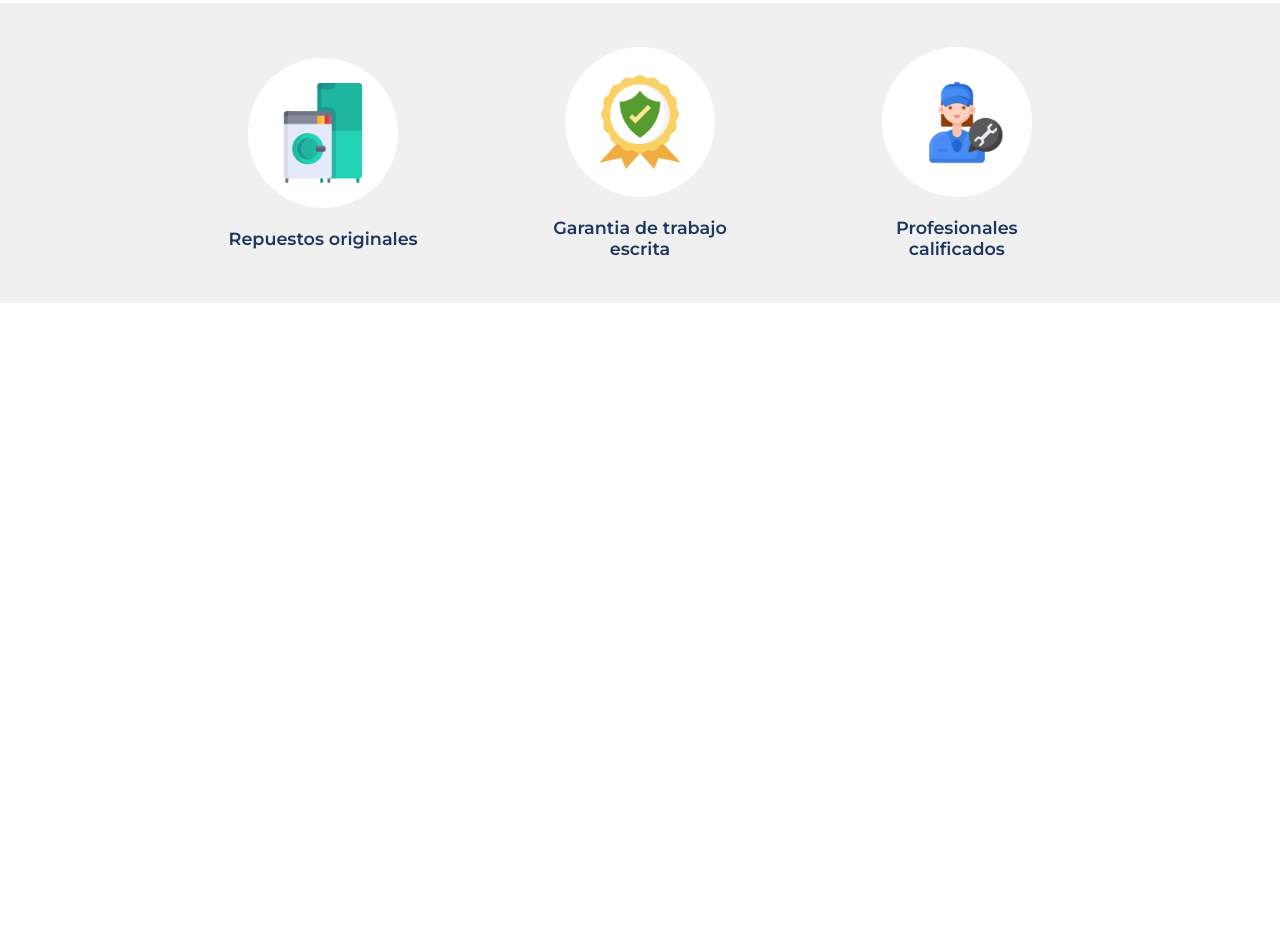
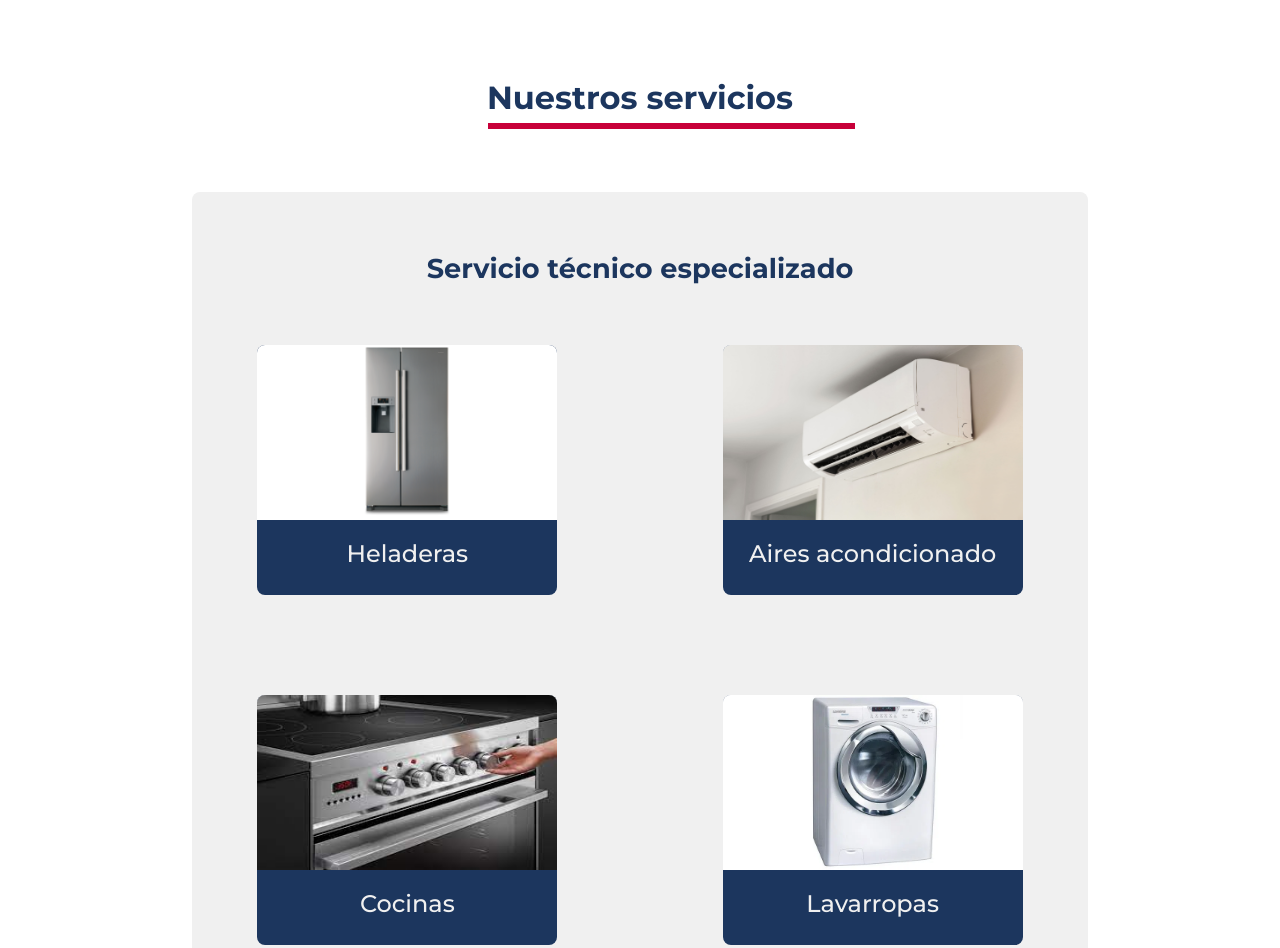
Before and after one commit to erikcba/pagina-service-electrodomesticos, a plain HTML site: page index.html in a window 1280 px wide. Shown: the part 1351-2299 px from the top of the page. Drawn offline with Linux system fonts and the light colour scheme; a web font is replaced by a local one.

Commit message:
agregado de seccion servicios

```diff
--- a/estilos.css
+++ b/estilos.css
@@ -148,12 +148,14 @@ html{
   border: solid 2px #d5023e;
   margin-right: 8px;
   font-weight: bold;
+  border-radius: 6px;
 }
 
 .btn__secundario {
   background-color: #f0f0f015;
   border: solid 2px #d5023e;
   color: white;
+  border-radius: 6px;
 }
 
 .boton__contacto button:hover {
@@ -165,7 +167,7 @@ html{
 .caracteristicas__container {
   background-color: var(--color-seccion-intermedia);
   height: 300px;
-  display: flex;
+  display: none;
   align-items: center;
   justify-content: center;
 }
@@ -176,6 +178,7 @@ html{
   justify-content: center;
   align-items: center;
   font-size: 2rem;
+  font-weight: bold;
 }
 
 
@@ -279,16 +282,12 @@ html{
   width: 15%;
 }
 
-.quienes-somos__container {
-  height: 700px;
-  background-color: white;
-}
-
 .cotizacion__container {
   width: 65%;
   padding: 50px;
   margin-bottom: 100px;
   background-color: #F0F0F0;
+  border-radius: 8px;
 }
 
 .cotizacion__contenido {
@@ -341,7 +340,7 @@ html{
   font-size: 1.2rem;
   color: white;
   font-weight: bold;
-
+  border-radius: 6px;
 }
 
 .boton__wsp:hover{
@@ -355,3 +354,77 @@ html{
   text-align: right;
   font-weight: 500;
 }
+
+.servicio-tecnico__container {
+  padding-top: 75px;
+  display: flex;
+  align-items: center;
+  justify-content: center;
+  flex-direction: column;
+  gap: 75px;
+  padding-bottom: 100px;
+}
+
+.servicio-tecnico-tarjetas__container {
+  background-color: var(--color-seccion-intermedia);
+  width: 70%;
+  border-radius: 8px;
+}
+
+.servicio-tecnico-tarjetas__container .titulo-servicios {
+  color: var(--color-principal);
+  padding: 60px;
+  font-size: 1.7rem;
+  font-weight: bold;
+  text-align: center;
+}
+
+.servicio-tecnico-titulo{
+  position: relative;
+}
+
+.servicio-tecnico-titulo::after {
+  content: "";
+  position: absolute;
+  display: block;
+  height: 0.2em;
+  background-color: #C70039;
+  width: 120%;
+  left: 1px;
+  top: 45px;
+}
+
+.servicio-tecnico-contenedor {
+  display: flex;
+  align-items: center;
+  justify-content: space-evenly;
+  flex-wrap: wrap;
+  gap: 100px;
+  padding-bottom: 50px;
+}
+
+.servicio-tecnico__tarjeta {
+  height: 250px;
+  width: 300px;
+  background-color: var(--color-principal);
+  border-radius: 8px;
+}
+
+.servicio-tecnico__tarjeta img{
+  height: 70%;
+  width: 100%;
+  border-radius: 8px 8px 0 0 ;
+  background-color: white;
+}
+
+.servicio-tecnico__tarjeta  .tarjeta__titulo {
+  color: var(--color-seccion-intermedia);
+  font-size: 1.5rem;
+  font-weight: 500;
+  padding: 15px;
+  text-align: center;
+}
+
+.horno-electrico img{
+  width: 80%;
+}
--- a/index.html
+++ b/index.html
@@ -21,9 +21,9 @@
                 <ul>
                   <li><a href="#">Inicio</a></li>
 
+                  <li><a href="#Caracteristicas">Servicios</a></li>
+
                   <li><a href="#">Acerca de</a></li>
-
-                  <li><a href="#Caracteristicas">Servicios</a></li>
 
                   <li><a href="#">Contacto</a></li>
 
@@ -63,7 +63,7 @@
 
         <section class="servicios__container">
 
-            <!-- <h1 class="titulo__seccion titulo__servicios">Tus electrodomesticos en buenas manos</h1> -->
+
 
             <div class="servicios__elementos">
 
@@ -81,8 +81,6 @@
                         <li>Reparacion a cargo de profesionales</li>
                         <li>Entrega del aparato listo para volverse a usar</li>
                     </ul>
-
-
 
                 </div>
 
@@ -114,12 +112,6 @@
         </section>
 
         <section class="caracteristicas__container" id="Caracteristicas">
-
-            <!-- <div class="titulo__seccion">
-
-                <h1>Lo que ofrecemos</h1>
-
-            </div> -->
 
             <div class="tarjetas-caracteristicas__container">
 
@@ -154,25 +146,102 @@
 
                 </div>
 
-                <!-- <div class="tarjeta-servicios">
-
-                    <div class="tarjeta-img">
-                        <img src="./imagenes/tecnico.png" alt="">
-                    </div>
-
-                    <p>Profesionales calificados</p>
-
-                </div> -->
-
 
             </div>
 
 
         </section>
 
-        <section class="quienes-somos__container">
+        <section class="servicio-tecnico__container">
+
+            <p class="titulo__seccion servicio-tecnico-titulo">Nuestros servicios</p>
+
+            <div class="servicio-tecnico-tarjetas__container">
+
+                <p class="titulo-servicios ">Servicio técnico especializado</p>
+
+                <div class="servicio-tecnico-contenedor">
+
+                    <div class="servicio-tecnico__tarjeta">
+
+                        <img src="./imagenes/heladera-294x165.png" alt="">
+
+                        <p class="tarjeta__titulo">Heladeras</p>
 
 
+                    </div>
+
+                    <div class="servicio-tecnico__tarjeta">
+
+                        <img src="./imagenes/aire acondicionado.jpg" alt="">
+
+                        <p class="tarjeta__titulo">Aires acondicionado</p>
+
+
+                    </div>
+
+                    <div class="servicio-tecnico__tarjeta">
+
+                        <img src="./imagenes/cocina.jpeg" alt="">
+
+                        <p class="tarjeta__titulo">Cocinas</p>
+
+
+                    </div>
+
+                    <div class="servicio-tecnico__tarjeta">
+
+                        <img src="./imagenes/lavarropas.webp" alt="" class="horno-electrico">
+
+                        <p class="tarjeta__titulo">Lavarropas</p>
+
+
+                    </div>
+
+                    <div class="servicio-tecnico__tarjeta">
+
+                        <img src="./imagenes/microondas.png" alt="">
+
+                        <p class="tarjeta__titulo">Microondas</p>
+
+
+                    </div>
+
+                    <div class="servicio-tecnico__tarjeta">
+
+                        <img src="./imagenes/secarropas-drean-QV-6.5-1.webp" alt="" class="secarropas-img">
+
+                        <p class="tarjeta__titulo">Secarropas</p>
+
+
+                    </div>
+
+                    <div class="servicio-tecnico__tarjeta">
+
+                        <img src="./imagenes/lavavajillas.webp" alt="">
+
+                        <p class="tarjeta__titulo">Lavavajillas</p>
+
+
+                    </div>
+
+                    <div class="servicio-tecnico__tarjeta">
+
+                        <img src="./imagenes/horno-electrico2jpg.jpg" alt="" class="horno-electrico">
+
+                        <p class="tarjeta__titulo">Horno electrico</p>
+
+
+                    </div>
+
+                </div>
+
+
+
+            </div>
+
+
+            </div>
 
         </section>
 
```
Also changed, not shown: imagenes/Secarropas-Codini-Advance-Ad61.png (added), imagenes/aire acondicionado.jpg (added), imagenes/cocina.jpeg (added), imagenes/heladera-294x165.png (added), imagenes/horno-electrico.jpg (added), imagenes/horno-electrico2jpg.jpg (added), imagenes/lavarropas.webp (added), imagenes/lavavajillas.webp (added), imagenes/microondas.png (added), imagenes/secarropas-drean-QV-6.5-1.webp (added), imagenes/secarropas.jpg (added).
